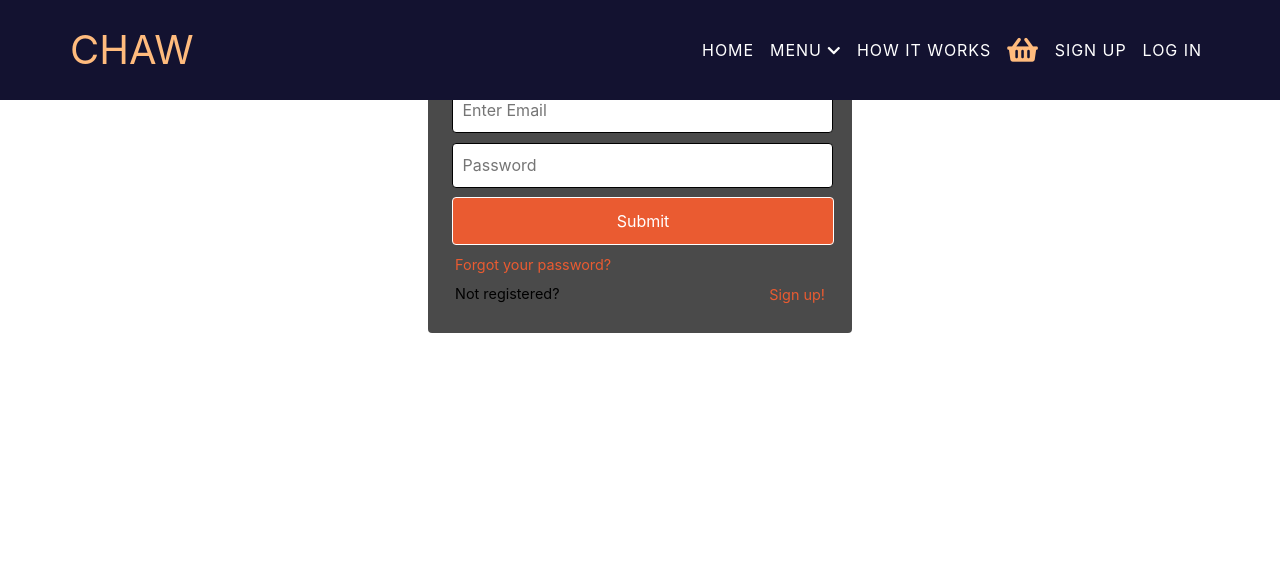
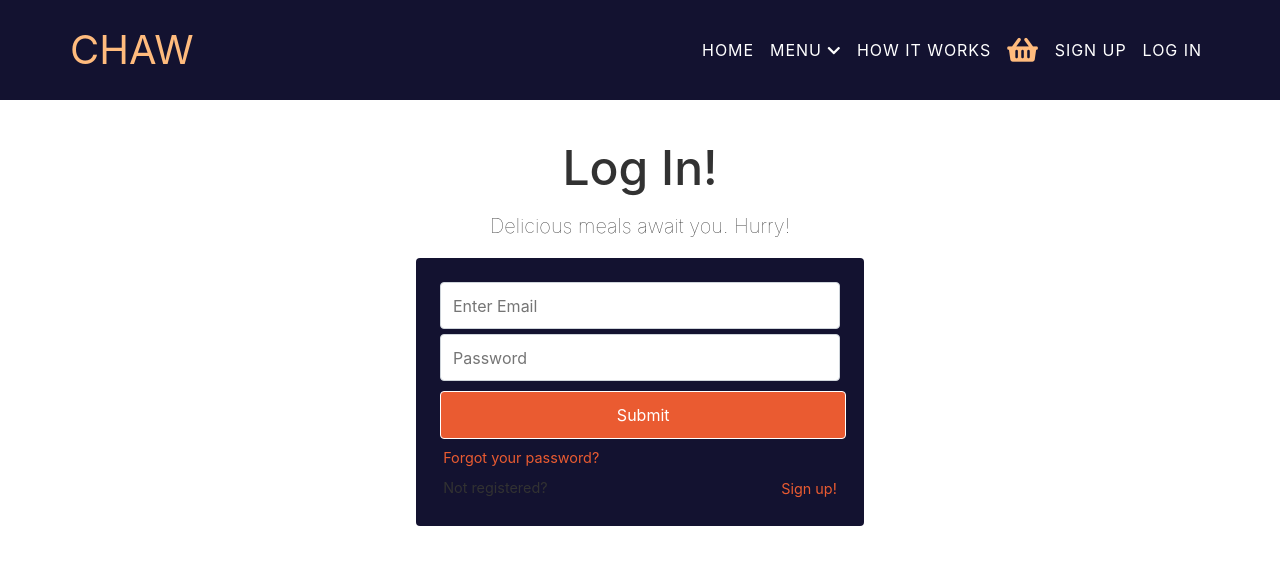
Before and after one commit to ekrresa/chaw, a plain HTML site: page UI/login.html in a window 1280 px wide. Drawn offline with Linux system fonts and the light colour scheme.

Commit message:
styled inputs

```diff
--- a/UI/css/pages.css
+++ b/UI/css/pages.css
@@ -6,7 +6,7 @@ header {
   padding-top: 140px;
   color: #323232;
 }
-.menu-header {
+.page-header {
   font-size: 3rem;
   font-weight: 500;
 }
@@ -107,11 +107,29 @@ header {
   border-radius: 4px;
 }
 .login {
-  width: 33%;
+  width: 400px;
   margin: 0 auto;
   padding: 1.5rem;
-  background-color: #000000b5;
+  background-color: #131230;
   border-radius: 4px;
+}
+.login-caption {
+  font-size: 1.25rem;
+  font-weight: 100;
+}
+.input-row {
+  display: flex;
+  margin-bottom: 5px;
+}
+.input-row input {
+  width: 100%;
+  padding: 0.375rem 0.75rem;
+  line-height: 1.5;
+  border: 1px solid #ced4da;
+  border-radius: 0.25rem;
+  height: calc(2rem + 1px);
+  border-radius: 4px;
+  outline: 0;
 }
 .form-row {
   width: 45%;
--- a/UI/css/style.css
+++ b/UI/css/style.css
@@ -55,6 +55,9 @@ ul {
 }
 .jstfy-space-btwn {
   justify-content: space-between;
+}
+.mg-0 {
+  margin: 0;
 }
 .mg-2 {
   margin: 2rem 0rem;
--- a/UI/login.html
+++ b/UI/login.html
@@ -49,23 +49,22 @@
       </div>
     </header>
 
-    <main>
+    <main class="main-content">
       <div class="container">
         <div class="row jstfy-center">
-          <h3>Log In!</h3>
+          <div class="column text-center">
+            <h1 class="page-header mg-0">Log In!</h1>
+            <p class="login-caption">Delicious meals await you. Hurry!</p>
+          </div>
         </div>
         <div class="row">
           <form class="login" method="post">
-            <input
-              class="form-input form-row"
-              type="text"
-              placeholder="Enter Email"
-            />
-            <input
-              class="form-row form-input"
-              type="password"
-              placeholder="Password"
-            />
+            <div class="input-row">
+              <input class="" type="text" placeholder="Enter Email" />
+            </div>
+            <div class="input-row">
+              <input class="" type="password" placeholder="Password" />
+            </div>
             <button class="form-row form-btn login-btn" type="submit">
               Submit
             </button>
```
Also changed, not shown: UI/menu.html (+1 -1 lines).
